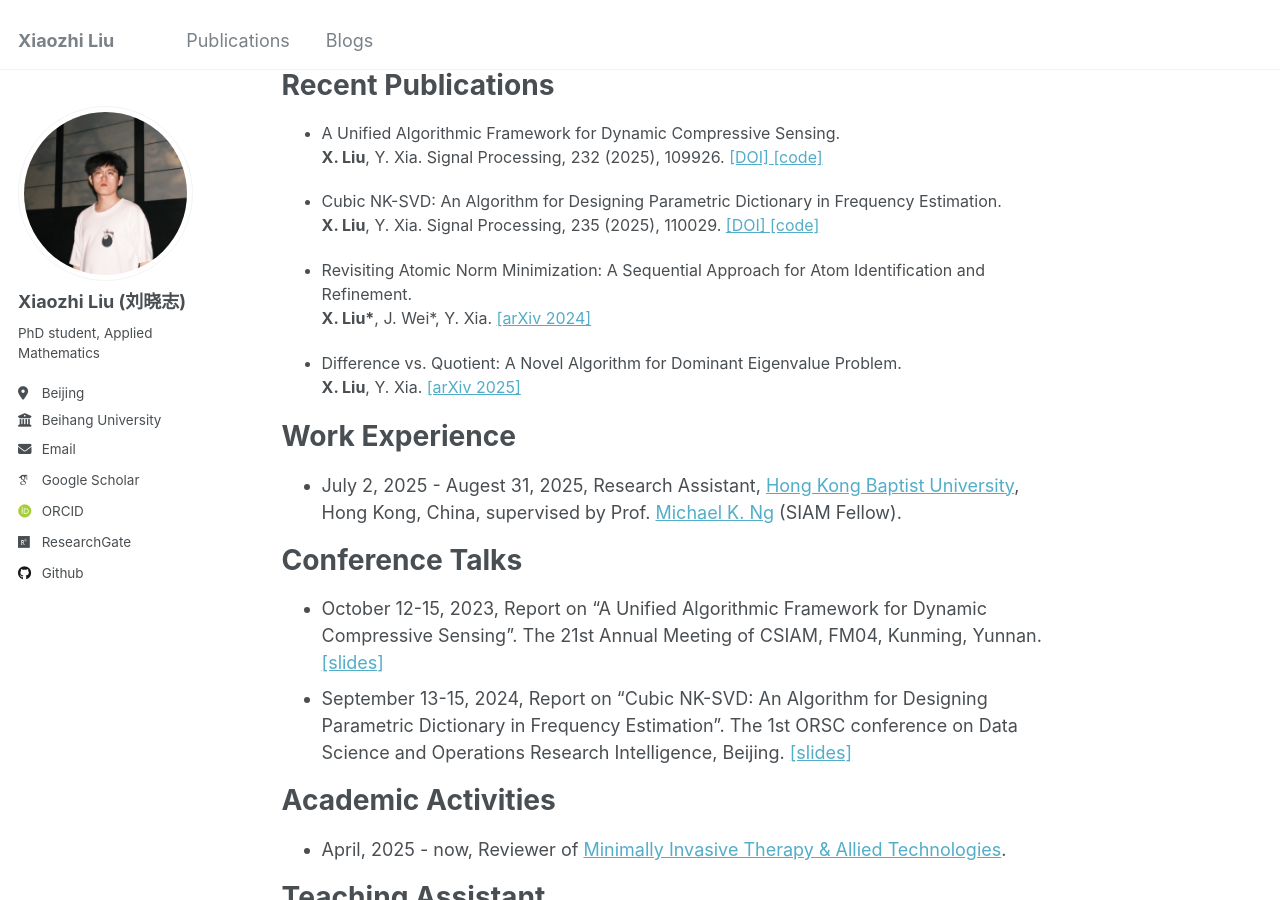
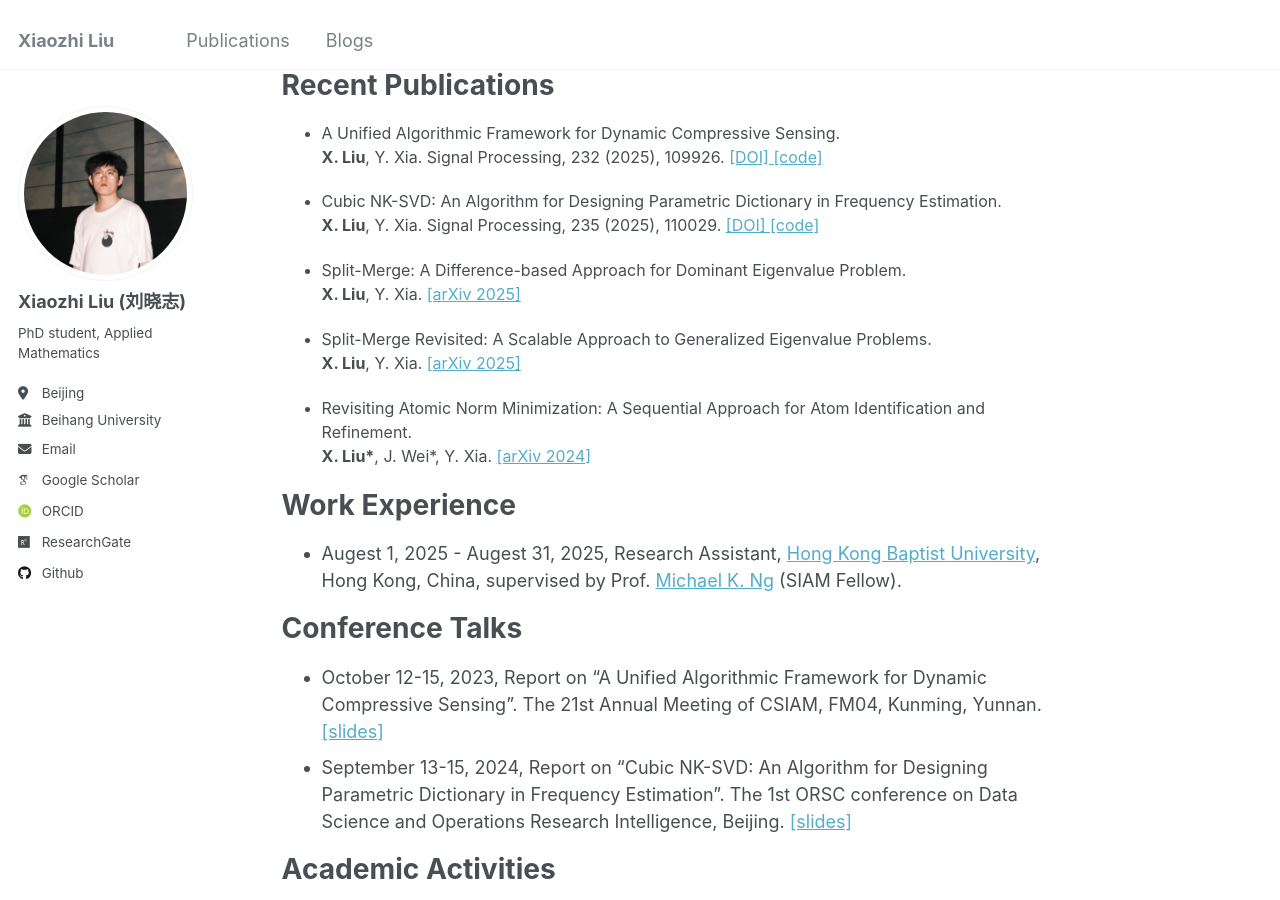
Before and after one commit to xzliu-opt/xzliu-opt.github.io, a Jekyll site: the page built from _pages/about.md, in a window 1280 px wide and 900 px high, scrolled down 426 px. Built offline with Jekyll 4.4.1, drawn with Linux system fonts in a browser that asks for light colours; some web fonts are replaced.

Commit message:
Update about.md

```diff
--- a/_pages/about.md
+++ b/_pages/about.md
@@ -28,19 +28,22 @@ Recent Publications
 </p></li>
 <li><p> Cubic NK-SVD: An Algorithm for Designing Parametric Dictionary in Frequency Estimation. <br />
  <b>X. Liu</b>, Y. Xia. Signal Processing, 235 (2025), 110029. <a href="https://doi.org/10.1016/j.sigpro.2025.110029">[DOI] </a> <a href="https://github.com/xzliu-opt/Cubic-NK-SVD">[code]  </a>
- </p></li>
+</p></li>
+<li><p> Split-Merge: A Difference-based Approach for Dominant Eigenvalue Problem. <br />
+ <b>X. Liu</b>, Y. Xia. <a href="https://arxiv.org/abs/2501.15131">[arXiv 2025]  </a>
+</p></li>
+<li><p> Split-Merge Revisited: A Scalable Approach to Generalized Eigenvalue Problems. <br />
+ <b>X. Liu</b>, Y. Xia. <a href="https://arxiv.org/abs/2501.15131">[arXiv 2025]  </a>
+</p></li>
 <li><p> Revisiting Atomic Norm Minimization: A Sequential Approach for Atom Identification and Refinement. <br />
  <b>X. Liu*</b>, J. Wei*, Y. Xia. <a href="https://arxiv.org/abs/2411.08459">[arXiv 2024] </a>
- </p></li>
-<li><p> Difference vs. Quotient: A Novel Algorithm for Dominant Eigenvalue Problem. <br />
- <b>X. Liu</b>, Y. Xia. <a href="https://arxiv.org/abs/2501.15131">[arXiv 2025]  </a>
- </p></li>
+</p></li>
 </font>
 </ul>
 
 Work Experience
 ======
-- July 2, 2025 - Augest 31, 2025, Research Assistant, [Hong Kong Baptist University](https://www.hkbu.edu.hk/en.html), Hong Kong, China, supervised by Prof. [Michael K. Ng](https://www.math.hkbu.edu.hk/~mng/) (SIAM Fellow).
+- Augest 1, 2025 - Augest 31, 2025, Research Assistant, [Hong Kong Baptist University](https://www.hkbu.edu.hk/en.html), Hong Kong, China, supervised by Prof. [Michael K. Ng](https://www.math.hkbu.edu.hk/~mng/) (SIAM Fellow).
 
 
 Conference Talks
```
